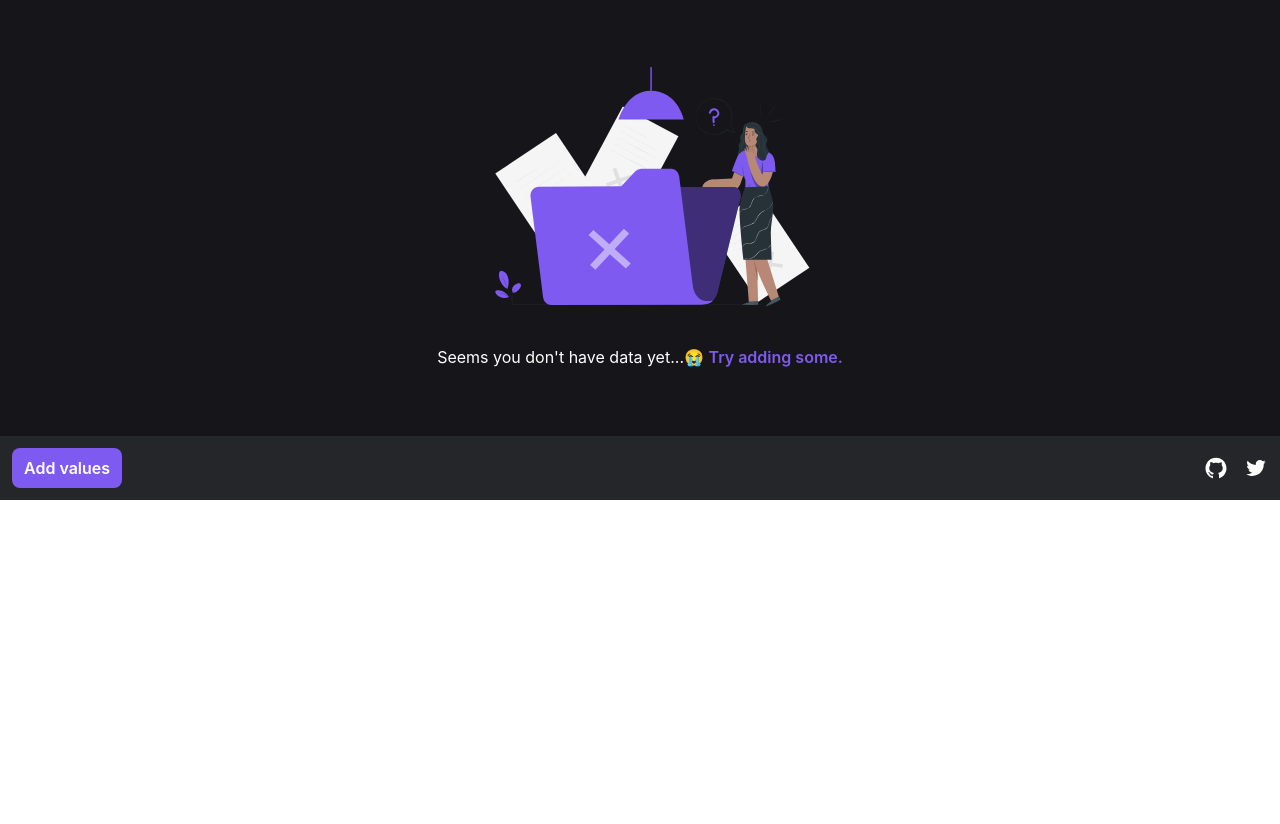
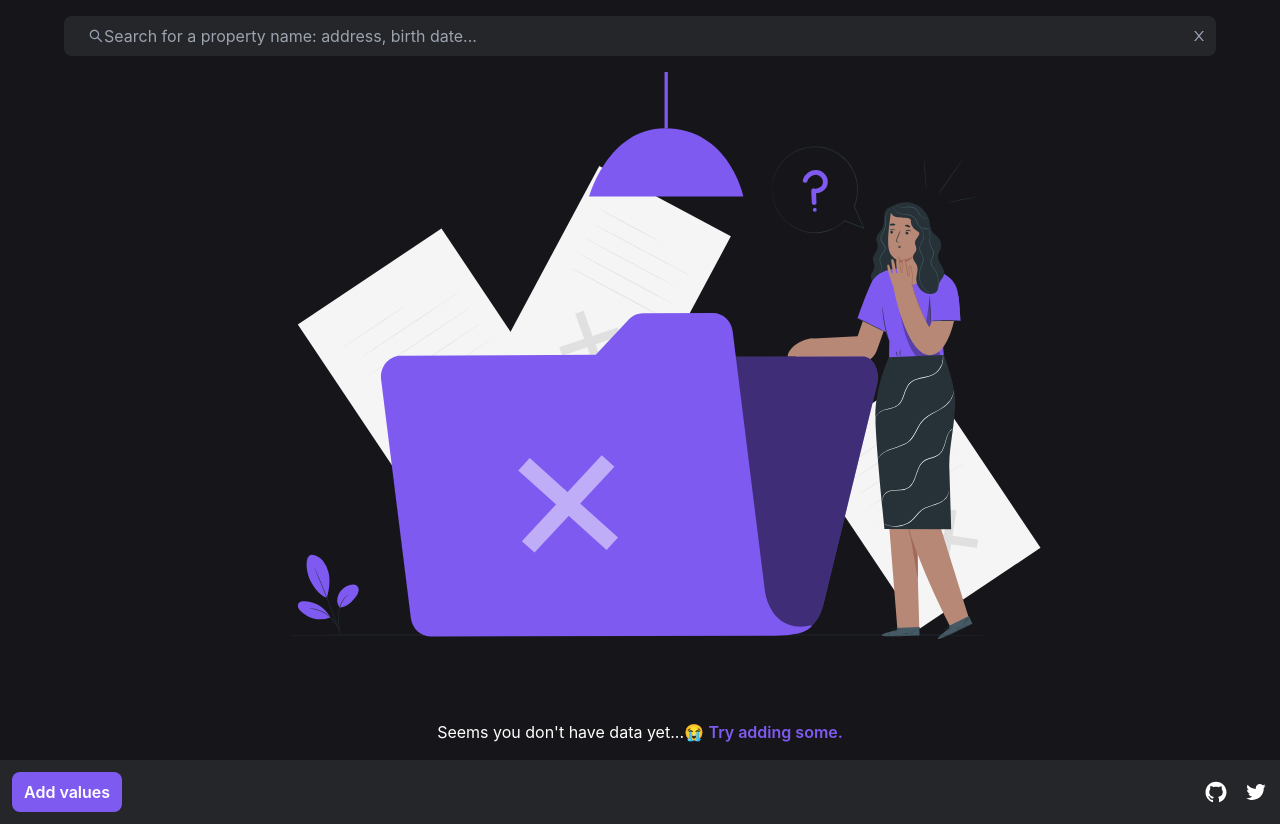
Before and after one commit to zacBkh/chrome-clipboard, a React (Create React App) app: page / in a window 1280 px wide. Before the commit the page ends 800 px from the top, so only its background shows below. Built offline with nearby package versions, Linux system fonts and the light colour scheme.

Commit message:
feat: add search bar

```diff
--- a/src/App.tsx
+++ b/src/App.tsx
@@ -13,6 +13,11 @@ import {
 import NoDataSVG from '../src/assets/no-data.svg'
 
 import { FIELD_TYPES, StoredDataTypes } from './constants'
+
+import SearchBar from './components/search-bar'
+
+import filterArray from './services/filter-properties'
+
 const { SELECT_DEFAULT, CUSTOM } = FIELD_TYPES
 
 const App = () => {
@@ -32,6 +37,8 @@ const App = () => {
 
   const [isDuplicatedCustomProperty, setIsDuplicatedCustomProperty] =
     useState(false)
+
+  const [searchQuery, setSearchQuery] = useState('')
 
   console.log('allStoredData', allStoredData)
 
@@ -208,12 +215,25 @@ const App = () => {
     setselectedFieldType('')
   }
 
+  const typeSearchHandler = (searchedQuery: string) => {
+    console.log('searchedQuery', searchedQuery)
+    setSearchQuery(searchedQuery)
+  }
+
+  const filteredStoredData = filterArray(allStoredData, searchQuery)
+
   return (
-    <div className="popUpContainer bg-[#16161a] flex flex-col justify-between items-center text-white text-base">
+    <div className="popUpContainer bg-[#16161a] flex flex-col justify-between items-center text-white text-base gap-y-4">
+      <SearchBar
+        onTypeSearchBar={typeSearchHandler}
+        searchQuery={searchQuery}
+        onDeleteSearchQuery={() => setSearchQuery('')}
+      />
+
       {!allStoredData.length ? (
-        <div className="m-auto flex flex-col items-center gap-y-2 select-none">
+        <div className="m-auto flex flex-col items-center gap-y-2 select-none w-full">
           <img
-            className="w-full"
+            className="w-[75%]"
             src={NoDataSVG}
             alt="Icon showing there is no data"
           />
@@ -229,14 +249,14 @@ const App = () => {
         </div>
       ) : (
         <div className="flex flex-col items-start p-4 w-full">
-          {allStoredData.map((item) => (
+          {filteredStoredData.map((item) => (
             <InfoDisplayer
               fieldType={item.property}
               data={item.value} //<p>
               value={infoData} // <input>
               id={item.id}
               isUnderEdition={item.isUnderEdition}
-              isAnotherFieldUnderEdition={allStoredData.some(
+              isAnotherFieldUnderEdition={filteredStoredData.some(
                 (elem) => elem.isUnderEdition && elem.id !== item.id
               )}
               onEditionRequest={handleEditionRequest}
--- /dev/null
+++ b/src/components/search-bar.tsx
@@ -0,0 +1,49 @@
+import { FC, useRef } from 'react'
+
+import { AiOutlineClose, AiOutlineSearch } from 'react-icons/ai'
+
+interface SearchBarProps {
+  searchQuery: string
+  onTypeSearchBar: (searchQuery: string) => void
+  onDeleteSearchQuery: () => void
+}
+
+const SearchBar: FC<SearchBarProps> = ({
+  searchQuery,
+  onTypeSearchBar,
+  onDeleteSearchQuery,
+}) => {
+  const inputRef = useRef<HTMLInputElement>(null)
+
+  const typeSearchHandler = (evt: React.ChangeEvent<HTMLInputElement>) => {
+    onTypeSearchBar(evt.target.value)
+  }
+
+  return (
+    <div className="relative flex justify-center items-center w-[90%] mt-4">
+      <div className="z-50 absolute left-[2%]">
+        <AiOutlineSearch className="mr-2 text-[#99A1B3] w-[18px]" />
+      </div>
+
+      <input
+        onChange={typeSearchHandler}
+        value={searchQuery}
+        ref={inputRef}
+        placeholder="Search for a property name: address, birth date..."
+        className="relative text-white bg-[#242629] py-2 pl-10 pr-8 outline-none focus:outline-[#7F5AF0] outline-offset-1 rounded-lg !w-full"
+      />
+
+      <div
+        onClick={() => {
+          onDeleteSearchQuery()
+          inputRef.current?.focus()
+        }}
+        className="absolute right-2 cursor-pointer"
+      >
+        <AiOutlineClose className="text-[#99A1B3] w-[18px]" />
+      </div>
+    </div>
+  )
+}
+
+export default SearchBar
--- a/src/components/type-of-field.tsx
+++ b/src/components/type-of-field.tsx
@@ -42,6 +42,8 @@ const TypeOfField: FC<propsType> = ({
                 {elem.displayName}
               </option>
             )
+          } else {
+            return
           }
         })}
       </select>
--- a/src/index.css
+++ b/src/index.css
@@ -18,5 +18,5 @@ code {
 
 .popUpContainer {
   min-width: 450px;
-  min-height: 500px;
+  min-height: fit-content;
 }
--- a/src/services/chrome-storage.ts
+++ b/src/services/chrome-storage.ts
@@ -1,4 +1,3 @@
-import { FIELD_TYPES } from '../constants'
 interface setChromeStorageTypes {
   (selectedFieldType: string, infoData: string, customProperty?: string): void
 }
--- /dev/null
+++ b/src/services/filter-properties.tsx
@@ -0,0 +1,22 @@
+import { StoredDataTypes } from '../constants'
+
+const filterArray = (
+  allStoredData: StoredDataTypes[],
+  searchedQuery: string
+) => {
+  if (!searchedQuery) {
+    console.log('1', 1)
+    return allStoredData
+  } else {
+    const filteredProperties = allStoredData.filter((prop) =>
+      prop.property
+        .trim()
+        .toLowerCase()
+        .includes(searchedQuery.trim().toLowerCase())
+    )
+    console.log('2', 2)
+    return filteredProperties
+  }
+}
+
+export default filterArray
```
